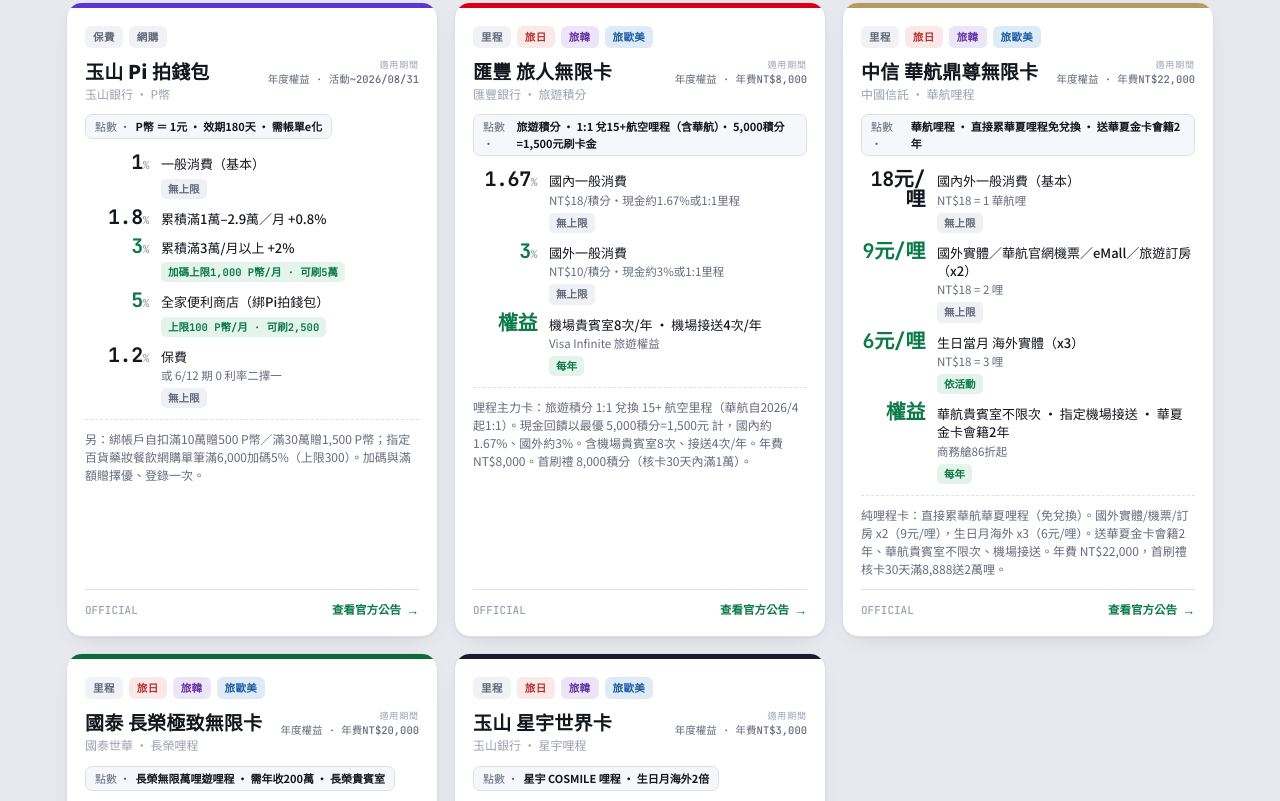
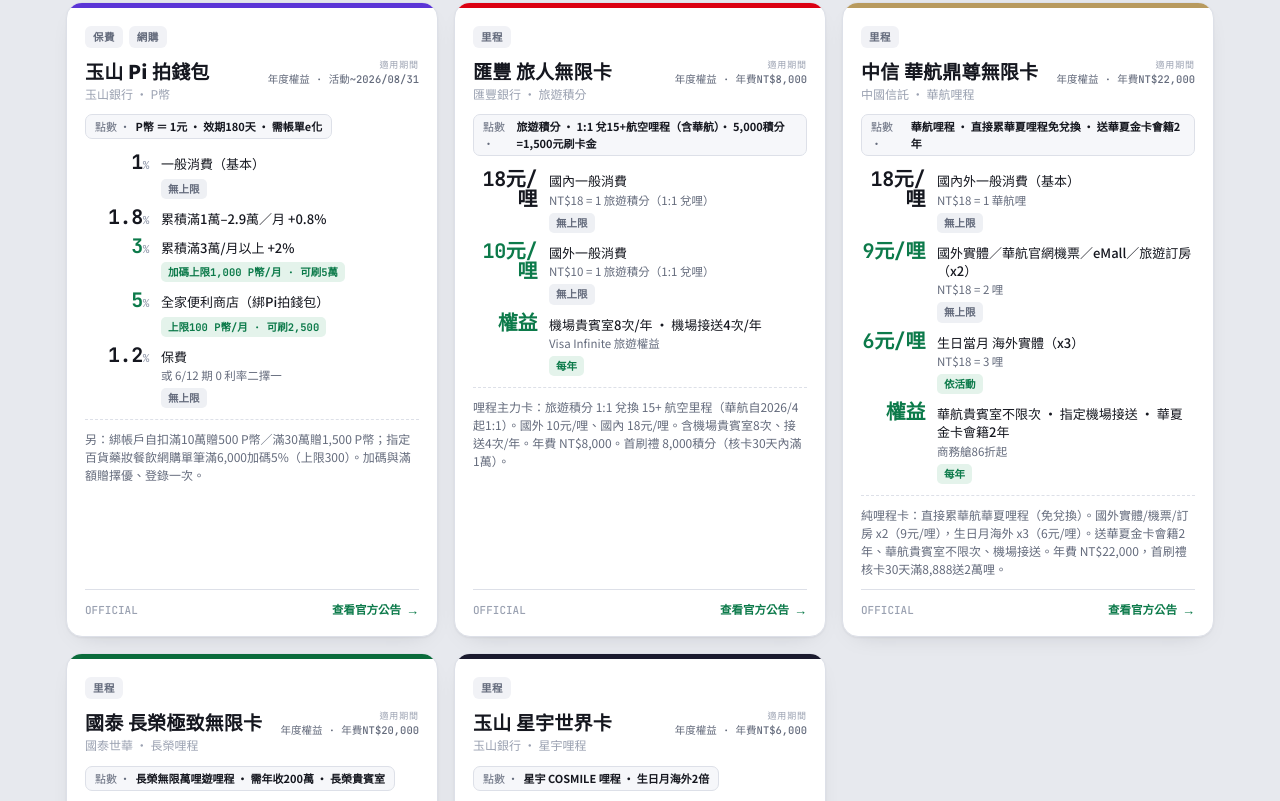
Before and after one commit to nctuwanglin/credit-card-guide, a plain HTML site: page index.html in a window 1280 px wide. Shown: the part 4604-5405 px from the top of the page. Drawn offline with Linux system fonts and the light colour scheme.

Commit message:
refine: 里程卡只tag里程、移除現金等值%與旅日/韓/歐美標；星宇世界卡年費更正6000、官網連結更新

```diff
--- a/index.html
+++ b/index.html
@@ -578,23 +578,23 @@
     id:"hsbc-travel",
     name:"匯豐 旅人無限卡", issuer:"匯豐銀行 · 旅遊積分", rail:"#db0011",
     url:"https://www.hsbc.com.tw/credit-cards/products/travel/visa-infinite/",
-    valid:"年度權益 · 年費NT$8,000", tags:["里程","旅日","旅韓","旅歐美"],
-    rates:{"里程":10,"旅日":3,"旅韓":3,"旅歐美":3},
+    valid:"年度權益 · 年費NT$8,000", tags:["里程"],
+    rates:{"里程":10},
     pts:"旅遊積分 · 1:1 兌15+航空哩程（含華航）· 5,000積分=1,500元刷卡金",
     tiers:[
-      {rate:"1.67",label:"國內一般消費",sub:"NT$18/積分・現金約1.67%或1:1里程",cap:"無上限"},
-      {rate:"3",hi:true,label:"國外一般消費",sub:"NT$10/積分・現金約3%或1:1里程",cap:"無上限"},
+      {rate:"18元/哩",label:"國內一般消費",sub:"NT$18 = 1 旅遊積分（1:1 兌哩）",cap:"無上限"},
+      {rate:"10元/哩",hi:true,label:"國外一般消費",sub:"NT$10 = 1 旅遊積分（1:1 兌哩）",cap:"無上限"},
       {rate:"權益",hi:true,label:"機場貴賓室8次/年 · 機場接送4次/年",sub:"Visa Infinite 旅遊權益",cap:"每年"},
     ],
-    note:"哩程主力卡：旅遊積分 1:1 兌換 15+ 航空里程（華航自2026/4起1:1）。現金回饋以最優 5,000積分=1,500元 計，國內約1.67%、國外約3%。含機場貴賓室8次、接送4次/年。年費 NT$8,000。首刷禮 8,000積分（核卡30天內滿1萬）。"
+    note:"哩程主力卡：旅遊積分 1:1 兌換 15+ 航空里程（華航自2026/4起1:1）。國外 10元/哩、國內 18元/哩。含機場貴賓室8次、接送4次/年。年費 NT$8,000。首刷禮 8,000積分（核卡30天內滿1萬）。"
   },
 
   {
     id:"ctbc-ci",
     name:"中信 華航鼎尊無限卡", issuer:"中國信託 · 華航哩程", rail:"#b89a5e",
     url:"https://www.ctbcbank.com/content/dam/minisite/long/creditcard/CTBCCI/index.html",
-    valid:"年度權益 · 年費NT$22,000", tags:["里程","旅日","旅韓","旅歐美"],
-    rates:{"里程":9,"旅日":3.3,"旅韓":3.3,"旅歐美":3.3},
+    valid:"年度權益 · 年費NT$22,000", tags:["里程"],
+    rates:{"里程":9},
     pts:"華航哩程 · 直接累華夏哩程免兌換 · 送華夏金卡會籍2年",
     tiers:[
       {rate:"18元/哩",label:"國內外一般消費（基本）",sub:"NT$18 = 1 華航哩",cap:"無上限"},
@@ -609,8 +609,8 @@
     id:"cathay-eva",
     name:"國泰 長榮極致無限卡", issuer:"國泰世華 · 長榮哩程", rail:"#0a6b3b",
     url:"https://www.cathay-cube.com.tw/cathaybk/personal/product/credit-card/cards/eva",
-    valid:"年度權益 · 年費NT$20,000", tags:["里程","旅日","旅韓","旅歐美"],
-    rates:{"里程":10,"旅日":3,"旅韓":3,"旅歐美":3},
+    valid:"年度權益 · 年費NT$20,000", tags:["里程"],
+    rates:{"里程":10},
     pts:"長榮無限萬哩遊哩程 · 需年收200萬 · 長榮貴賓室",
     tiers:[
       {rate:"20元/哩",label:"國內一般消費",sub:"NT$20 = 1 哩",cap:"無上限"},
@@ -624,9 +624,9 @@
   {
     id:"esun-starlux",
     name:"玉山 星宇世界卡", issuer:"玉山銀行 · 星宇哩程", rail:"#1a1a2e",
-    url:"https://event.esunbank.com.tw/credit/starlux_card/index.html",
-    valid:"年度權益 · 年費NT$3,000", tags:["里程","旅日","旅韓","旅歐美"],
-    rates:{"里程":10,"旅日":3,"旅韓":3,"旅歐美":3},
+    url:"https://www.esunbank.com/zh-tw/personal/credit-card/intro/co-branded-card/starlux-card",
+    valid:"年度權益 · 年費NT$6,000", tags:["里程"],
+    rates:{"里程":10},
     pts:"星宇 COSMILE 哩程 · 生日月海外2倍",
     tiers:[
       {rate:"20元/哩",label:"國內一般消費",sub:"NT$20 = 1 哩",cap:"無上限"},
@@ -634,7 +634,7 @@
       {rate:"5元/哩",hi:true,label:"生日當月 海外實體（2倍，需登錄）",sub:"NT$5 = 1 哩",cap:"無上限"},
       {rate:"權益",hi:true,label:"機場貴賓室12次/年 · 機場接送2趟/年",sub:"星宇聯名權益",cap:"每年"},
     ],
-    note:"星宇 COSMILE 哩程卡：國外 10元/哩、生日月海外 5元/哩（2倍，需登錄並繳全額年費）。機場貴賓室12次、接送2趟/年。年費 NT$3,000（2025/5 曾調整，請以官網最新為準）。"
+    note:"星宇 COSMILE 哩程卡：國外 10元/哩、生日月海外 5元/哩（2倍，需登錄並繳全額年費）。機場貴賓室12次、接送2趟/年。年費 NT$6,000。"
   },
 ];
 
```
